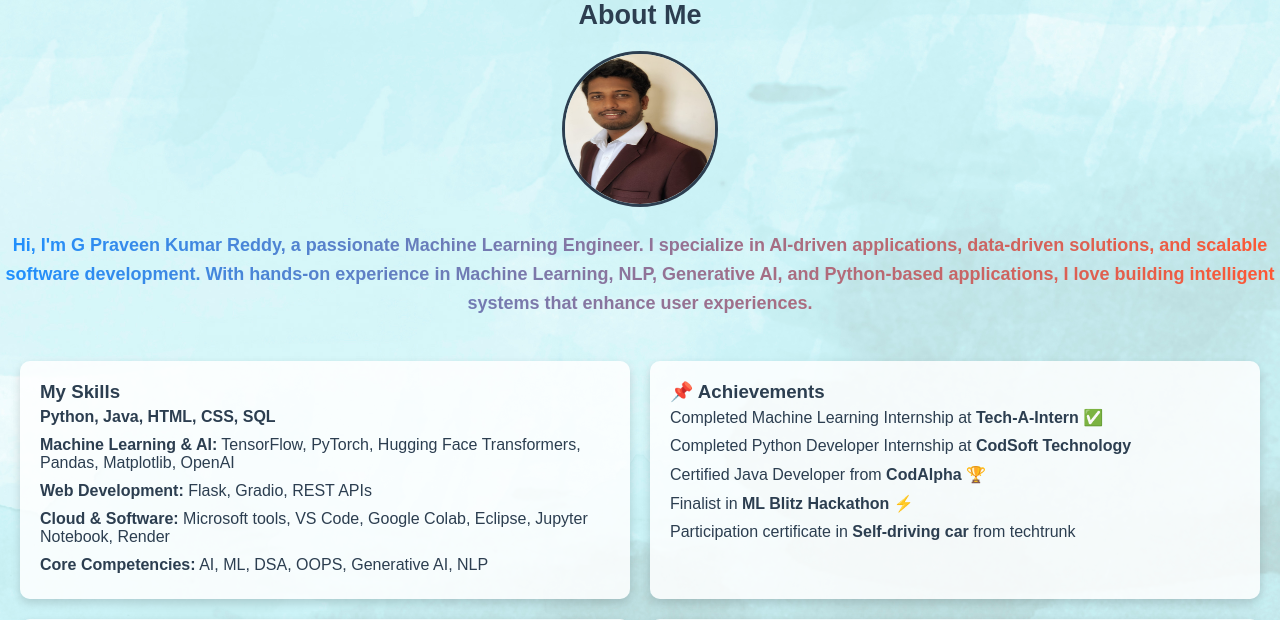
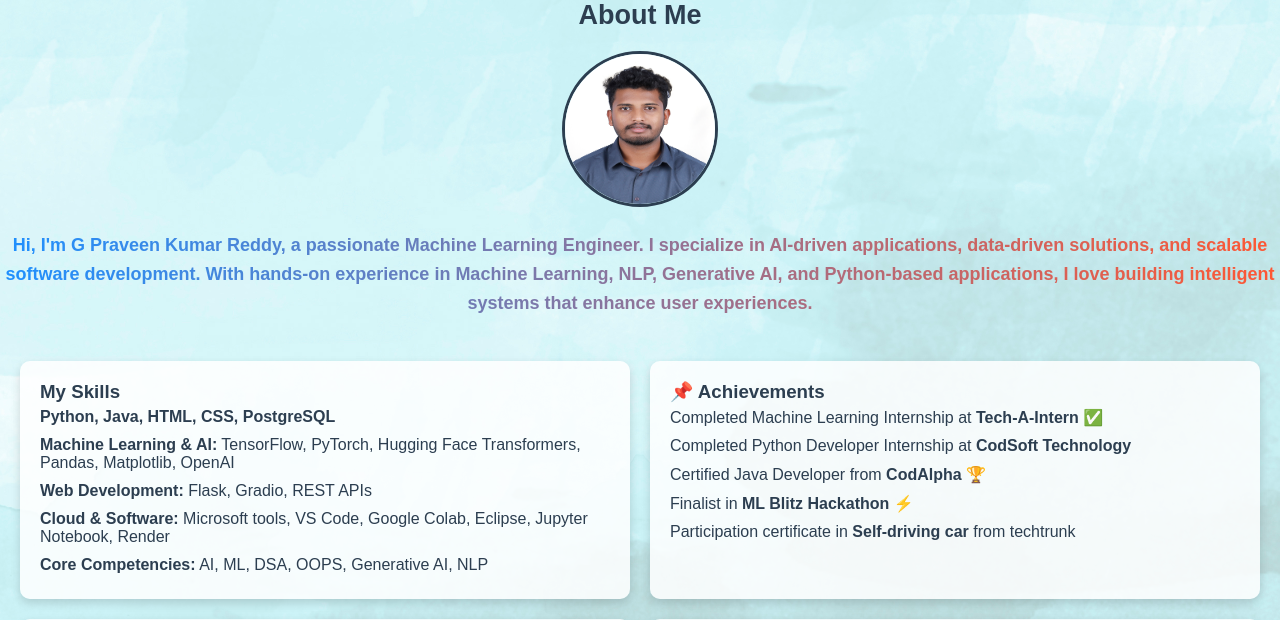
Before and after one commit to Praveen5612/Portfolio-Website, a Flask app: page / in a window 1280 px wide. Shown: the part 199-819 px from the top of the page. Run offline with Flask 3, Linux system fonts and the light colour scheme.

Commit message:
Your commit message here

```diff
--- a/templates/index.html
+++ b/templates/index.html
@@ -37,7 +37,7 @@
             <div class="section">
                 <h3>My Skills</h3>
                 <ul>
-                    <li><strong>Python, Java, HTML, CSS, SQL</strong></li>
+                    <li><strong>Python, Java, HTML, CSS, PostgreSQL</strong></li>
                     <li><strong>Machine Learning & AI:</strong> TensorFlow, PyTorch, Hugging Face Transformers, Pandas, Matplotlib, OpenAI</li>
                     <li><strong>Web Development:</strong> Flask, Gradio, REST APIs</li>
                     <li><strong>Cloud & Software:</strong> Microsoft tools, VS Code, Google Colab, Eclipse, Jupyter Notebook, Render</li>
```
Also changed, not shown: static/profile.jpg, 1 other file.
